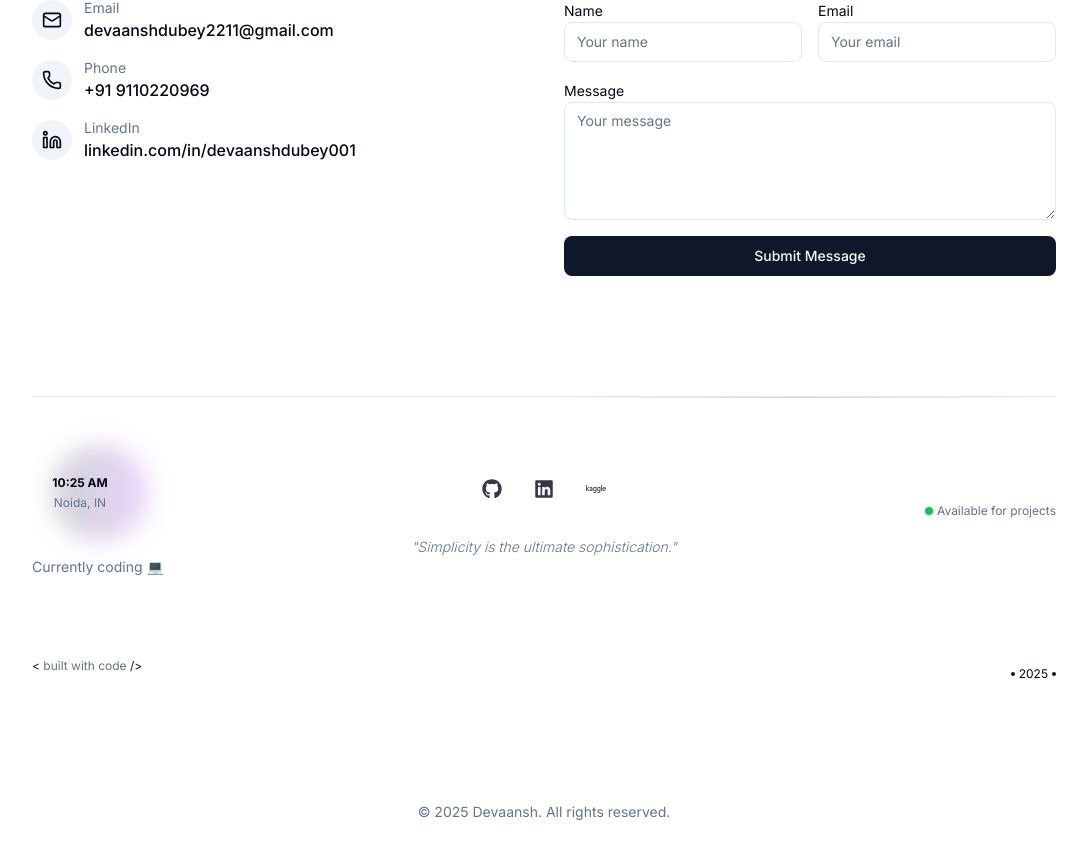
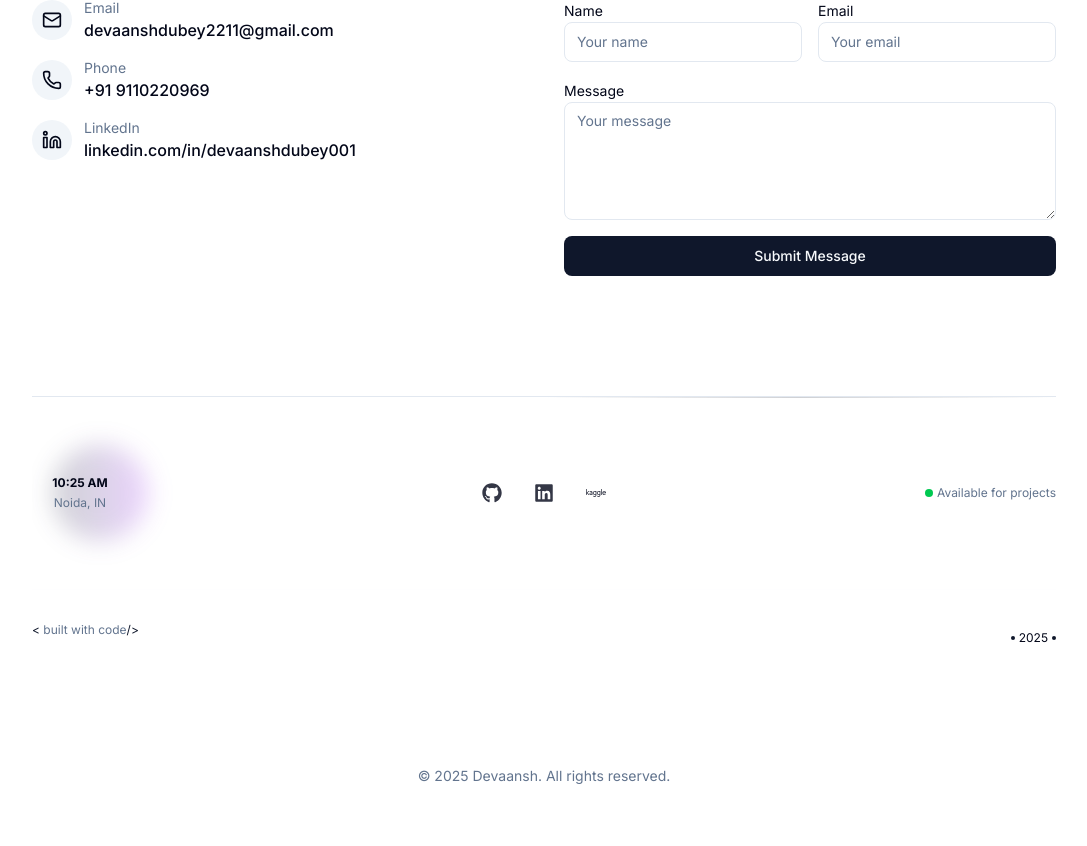
Before and after one commit to DEVAANSH001/portfolio, a Next.js app: page / in a window 1280 px wide. Shown: the part 4878-5724 px from the top of the page, without its empty margins (96-1183 px from the left). After the commit the page ends 5688 px from the top, so only its background shows below. Built offline with nearby package versions, Linux system fonts and the light colour scheme.

Commit message:
fix dark background

```diff
--- a/src/app/globals.css
+++ b/src/app/globals.css
@@ -106,13 +106,15 @@ body, * {
 }
 
 
+
 .dark {
-  --background: oklch(0.129 0.042 264.695);
-  --foreground: oklch(0.984 0.003 247.858);
-  --card: oklch(0.208 0.042 265.755);
-  --card-foreground: oklch(0.984 0.003 247.858);
-  --popover: oklch(0.208 0.042 265.755);
-  --popover-foreground: oklch(0.984 0.003 247.858);
+  --background: oklch(0.05 0 0);
+  --foreground: oklch(0.98 0 0);
+  --card: oklch(0.08 0 0);
+  --card-foreground: oklch(0.98 0 0);
+  --popover: oklch(0.08 0 0);
+  --popover-foreground: oklch(0.98 0 0);
+  --border: oklch(1 0 0 / 12%);
   --primary: oklch(0.929 0.013 255.508);
   --primary-foreground: oklch(0.208 0.042 265.755);
   --secondary: oklch(0.279 0.041 260.031);
@@ -122,7 +124,7 @@ body, * {
   --accent: oklch(0.279 0.041 260.031);
   --accent-foreground: oklch(0.984 0.003 247.858);
   --destructive: oklch(0.704 0.191 22.216);
-  --border: oklch(1 0 0 / 10%);
+
   --input: oklch(1 0 0 / 15%);
   --ring: oklch(0.551 0.027 264.364);
   --chart-1: oklch(0.488 0.243 264.376);
--- a/src/components/Footer.tsx
+++ b/src/components/Footer.tsx
@@ -28,22 +28,11 @@ export default function Footer() {
   }, []);
 
 
-  const quotes = [
-    "Code is poetry written for machines and read by humans.",
-    "The best code is no code at all.",
-    "First solve the problem, then write the code.",
-    "Simplicity is the ultimate sophistication.",
-    "Make it work, make it right, make it fast.",
-  ];
 
 
   const [randomQuote, setRandomQuote] = useState("");
 
-  useEffect(() => {
-    // Set the quote once on component mount
-    const quoteIndex = Math.floor(Math.random() * quotes.length);
-    setRandomQuote(quotes[quoteIndex]);
-  }, []);
+
 
   return (
     <footer className="relative overflow-hidden border-t bg-background/80 backdrop-blur-sm">
@@ -76,14 +65,7 @@ export default function Footer() {
         </div>
       </div>
 
-            <p className="text-sm text-muted-foreground">
-              Currently{" "}
-              {new Date().getHours() >= 24 || new Date().getHours() < 6
-                ? "sleeping 😴"
-                : new Date().getHours() < 9
-                ? "having coffee ☕"
-                : "coding 💻"}
-            </p>
+
           </div>
 
 
@@ -119,9 +101,7 @@ export default function Footer() {
                 </a>
               ))}
             </div>
-            <p className="mt-6 max-w-xs text-center text-sm font-light italic text-muted-foreground">
-              "{randomQuote}"
-            </p>
+
           </div>
 
           {/* Right column - Creative contact & availability */}
@@ -145,7 +125,7 @@ export default function Footer() {
 
         <div className="mt-12 flex flex-col items-center justify-between space-y-4 border-t border-accent/10 pt-8 text-center md:flex-row md:text-left">
           <div className="font-mono text-xs text-muted-foreground">
-            <span className="text-primary">&lt;</span> built with code{" "}
+            <span className="text-primary">&lt;</span> built with code
             <span className="text-primary">/&gt;</span>
           </div>
           <div className="flex items-center space-x-1 text-xs">
```
